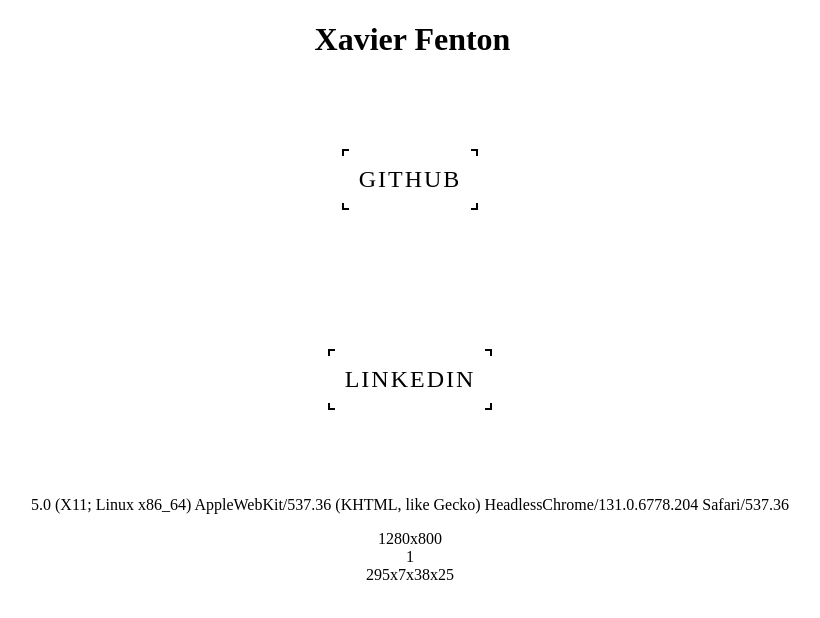
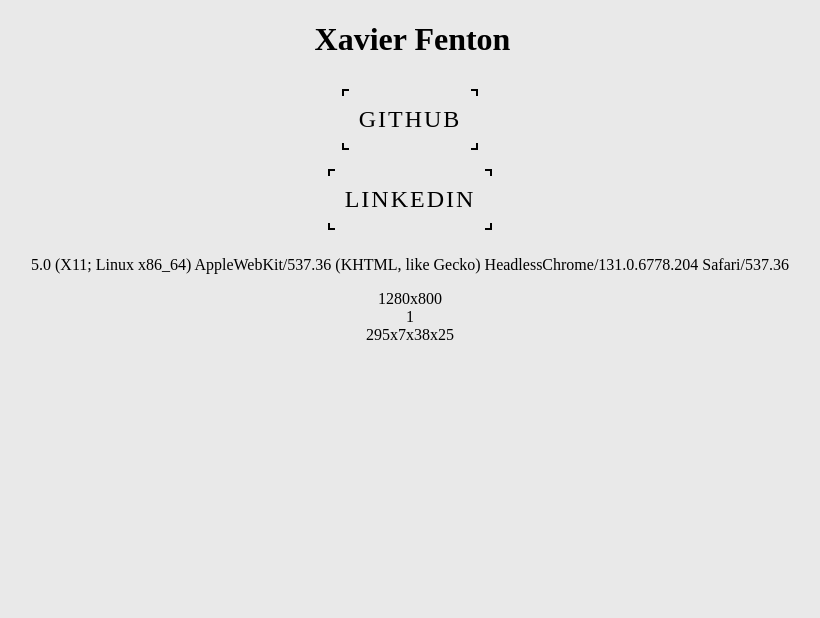
Before and after one commit to xavier-fenton/xavierf, a React (Create React App) app: page / in a window 1280 px wide. Shown: the top 618 px of the page, without its empty margins (230-1050 px from the left). Built offline with nearby package versions, Linux system fonts and the light colour scheme.

Commit message:
random styling

```diff
--- a/src/App.css
+++ b/src/App.css
@@ -1,3 +1,7 @@
+* {
+  background-color: rgb(233, 233, 233);
+}
+
 .title{
   padding-left: 5px;
   text-align: center;
@@ -21,7 +25,7 @@
 
 .btn-1{
   width: 300px;
-  height: 200px;
+  height: 80px;
   display: flex;
   justify-content: center;
   align-items: center;
@@ -57,7 +61,7 @@
   width: calc(100% + 6px);
   /*100% plus double the times left values*/
   height: calc(100% - 10px);
-  background-color: #ffffff;
+  background-color: rgb(233, 233, 233);
   transition: all 0.5s ease-in-out;
   transform: scaleY(1);
 }
@@ -75,7 +79,7 @@
   width: calc(100% - 10px);
   /*100% plus double the times left values*/
   height: calc(100% + 10px);
-  background-color: #ffffff;
+  background-color:rgb(233, 233, 233);
   transition: all 0.5s ease-in-out;
   transform: scaleX(1);
 }
@@ -87,5 +91,17 @@
 }
 
 .fun-data{
+  display: flex;
+  flex-direction: column;
   text-align: center;
+  justify-content: center;
+  align-items: center;
+  width: auto;
+  height: auto;
+
 }
+
+.fun-wrapper{
+    border: solid black;
+    width: 50%;
+  }
```
